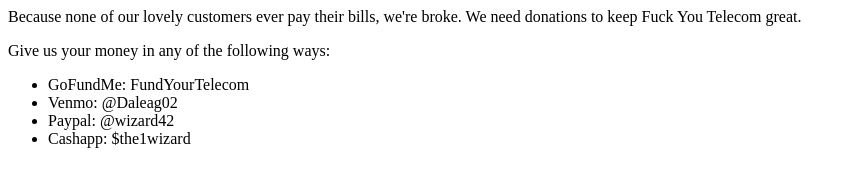
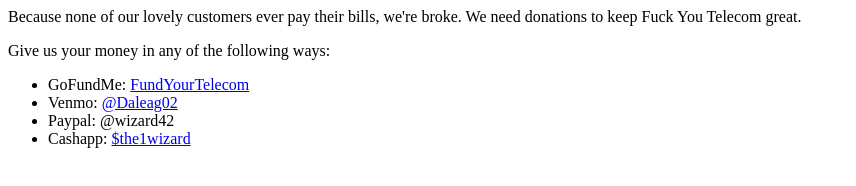
Before and after one commit to fu-telecom/website, a plain HTML site: page donations.html in a window 1280 px wide. Shown: the whole page, without its empty margins (0-856 px from the left). Drawn offline with Linux system fonts and the light colour scheme.

Commit message:
fix: make links work
BACKGROUND:
donations.html's links aren't working because they aren't in anchor
tags. This commit adds them into anchor tags so they work properly.

```diff
--- a/donations.html
+++ b/donations.html
@@ -9,10 +9,10 @@
   </p>
   <p>Give us your money in any of the following ways:</p>
   <ul>
-    <li href="http://gofund.me/f92a2143">GoFundMe: FundYourTelecom</li>
-    <li href="http://venmo.com/Daleag02">Venmo: @Daleag02</li>
+    <li>GoFundMe: <a href="http://gofund.me/f92a2143">FundYourTelecom</a></li>
+    <li>Venmo: <a href="http://venmo.com/Daleag02">@Daleag02</a></li>
     <li>Paypal: @wizard42</li>
-    <li href="https://cash.app/$the1wizard">Cashapp: $the1wizard</li>
+    <li>Cashapp: <a href="https://cash.app/$the1wizard">$the1wizard</a></li>
   </ul>
 
 </body>
```
